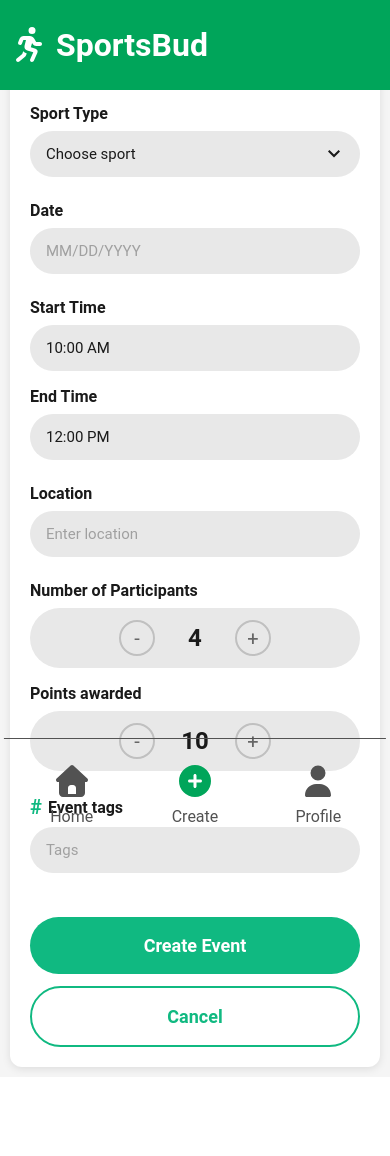
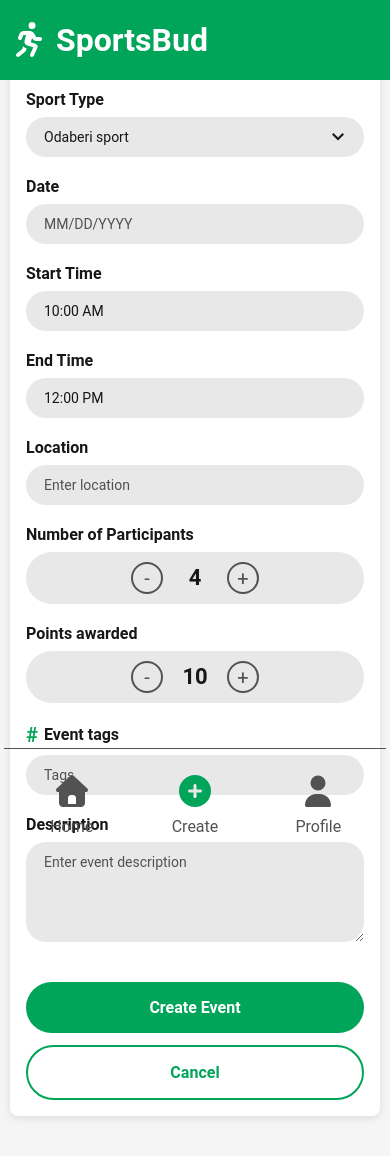
Before and after one commit to ticinovicsara/SportsBud, a React (Vite) app in the folder apps/frontend/: page /create-event in a window 390 px wide. Shown: the top 1156 px of the page. Before the commit the page ends 1077 px from the top, so only its background shows below. Built offline with nearby package versions, Linux system fonts and the light colour scheme.

Commit message:
i think im done, ako ti jos sta ne padne na pamet

```diff
--- a/apps/frontend/src/pages/CreateEventPage/CreateEventPage.jsx
+++ b/apps/frontend/src/pages/CreateEventPage/CreateEventPage.jsx
@@ -1,9 +1,8 @@
 import { useState } from 'react';
-import {SPORTS} from '../../data/sports'
+import { SPORTS } from '../../data/sports';
 import "./createEventPage.css";
 
 function CreateEventPage() {
-
   const [formData, setFormData] = useState({
     sportType: '',
     date: '',
@@ -12,7 +11,8 @@
     location: '',
     participants: 4,
     points: 10,
-    tags: ''
+    tags: '',
+    description: ''
   });
 
   const handleInputChange = (e) => {
@@ -32,8 +32,59 @@
 
   const handleSubmit = (e) => {
     e.preventDefault();
-    console.log('Form submitted:', formData);
-    alert('Event created! Check console for data.');
+
+    // Kreiraj novi event objekt
+    const newEvent = {
+      id: Date.now(), // Jednostavan ID baziran na vremenu
+      title: formData.tags || 'Novi event', // Koristim tags kao title, možeš dodati posebno polje
+      sport: SPORTS.find(s => s.id === parseInt(formData.sportType)),
+      creatorId: 1, // Placeholder - trebat će ti pravi user ID
+      location: {
+        name: formData.location,
+        address: formData.location,
+        lat: 0, // Dodaj koordinate ako imaš
+        lng: 0,
+      },
+      date: formData.date,
+      time: formData.startTime,
+      duration: 90, // Možeš izračunati iz startTime i endTime
+      maxPlayers: formData.participants,
+      currentPlayers: 1, // Creator je prvi participant
+      participants: [
+        { userId: 1, status: 'confirmed' }
+      ],
+      description: formData.description || 'No description provided',
+      requiredLevel: 'intermediate',
+      isPublic: true,
+      createdAt: new Date().toISOString(),
+      status: 'upcoming',
+      points: formData.points,
+    };
+
+    // Dohvati postojeće evente iz localStorage
+    const existingEvents = JSON.parse(localStorage.getItem('events') || '[]');
+
+    // Dodaj novi event
+    existingEvents.push(newEvent);
+
+    // Spremi natrag u localStorage
+    localStorage.setItem('events', JSON.stringify(existingEvents));
+
+    console.log('Event saved:', newEvent);
+    alert('Event successfully created! Check console for details.');
+
+    // Reset forme
+    setFormData({
+      sportType: '',
+      date: '',
+      startTime: '10:00 AM',
+      endTime: '12:00 PM',
+      location: '',
+      participants: 4,
+      points: 10,
+      tags: '',
+      description: ''
+    });
   };
 
   const handleCancel = () => {
@@ -46,7 +97,8 @@
       location: '',
       participants: 4,
       points: 10,
-      tags: ''
+      tags: '',
+      description: ''
     });
   };
 
@@ -64,7 +116,7 @@
               value={formData.sportType}
               onChange={handleInputChange}
             >
-              <option value="">Choose sport</option>
+              <option value="">Odaberi sport</option>
               {SPORTS.map(sport => (
                 <option key={sport.id} value={sport.id}>
                   {sport.icon} {sport.name}
@@ -179,6 +231,18 @@
             />
           </div>
 
+          <div className="form-group">
+            <label className="form-label">Description</label>
+            <textarea
+              className="form-textarea"
+              placeholder="Enter event description"
+              name="description"
+              value={formData.description}
+              onChange={handleInputChange}
+              rows="4"
+            />
+          </div>
+
           <div className="button-group">
             <button type="submit" className="btn btn-primary">
               Create Event
--- a/apps/frontend/src/pages/CreateEventPage/createEventPage.css
+++ b/apps/frontend/src/pages/CreateEventPage/createEventPage.css
@@ -1,24 +1,27 @@
+* {
+  box-sizing: border-box; /* FIX: sprječava padding overflow */
+}
+
 .create-event-page {
   min-height: 100vh;
   background-color: #f5f5f5;
-  padding: 20px;
-  padding-bottom: 100px; /* Prostor za sticky gumb ako ti treba */
+  padding: 80px 20px 120px 20px;
+  width: 100%;
 }
 
 .event-container {
-  max-width: 550px;
+  width: 100%;
   margin: 0 auto;
   background-color: #ffffff;
-  padding: 25px;
+  padding: 30px;
   border-radius: 12px;
   box-shadow: 0 2px 8px rgba(0, 0, 0, 0.1);
-  overflow: hidden;
 }
 
 .event-title {
   font-size: 28px;
   font-weight: 700;
-  color: #1a1a1a;
+  color: #171717;
   margin-bottom: 30px;
 }
 
@@ -26,19 +29,20 @@
   display: flex;
   flex-direction: column;
   gap: 24px;
+  width: 100%;
 }
 
 .form-group {
   display: flex;
   flex-direction: column;
   gap: 8px;
-  flex: 1;
+  width: 100%;
 }
 
 .form-label {
   font-size: 16px;
   font-weight: 600;
-  color: #1a1a1a;
+  color: #171717;
 }
 
 .tags-label {
@@ -48,28 +52,36 @@
 }
 
 .hash-icon {
-  color: #10b981;
+  color: #00a55a;
   font-size: 20px;
   font-weight: 700;
 }
 
 .form-input,
-.form-select {
-  padding: 14px 16px;
+.form-select,
+.form-textarea {
+  padding: 14px 20px;
   font-size: 15px;
   border: none;
   border-radius: 50px;
   background-color: #e8e8e8;
-  color: #1a1a1a;
+  color: #171717;
   outline: none;
   transition: background-color 0.2s;
   width: 100%;
-  max-width: 100%;
   box-sizing: border-box;
 }
 
-.form-input::placeholder {
-  color: #a0a0a0;
+.form-textarea {
+  border-radius: 20px;
+  resize: vertical;
+  min-height: 100px;
+  font-family: inherit;
+}
+
+.form-input::placeholder,
+.form-textarea::placeholder {
+  color: #525252;
 }
 
 .form-select {
@@ -82,13 +94,20 @@
 }
 
 .form-input:focus,
-.form-select:focus {
+.form-select:focus,
+.form-textarea:focus {
   background-color: #d8d8d8;
 }
 
 .form-row {
   display: flex;
   gap: 16px;
+  width: 100%;
+}
+
+.form-row .form-group {
+  flex: 1;
+  min-width: 0;
 }
 
 .counter {
@@ -99,14 +118,16 @@
   padding: 12px 20px;
   background-color: #e8e8e8;
   border-radius: 50px;
+  width: 100%;
 }
 
 .counter-btn {
   width: 36px;
   height: 36px;
-  border: 2px solid #c0c0c0;
+  min-width: 36px;
+  border: 2px solid #525252;
   background-color: transparent;
-  color: #666;
+  color: #525252;
   font-size: 20px;
   border-radius: 50%;
   cursor: pointer;
@@ -114,11 +135,12 @@
   align-items: center;
   justify-content: center;
   transition: all 0.2s;
+  flex-shrink: 0;
 }
 
 .counter-btn:hover {
-  border-color: #10b981;
-  color: #10b981;
+  border-color: #00a55a;
+  color: #00a55a;
 }
 
 .counter-btn:active {
@@ -128,9 +150,10 @@
 .counter-value {
   font-size: 24px;
   font-weight: 600;
-  color: #1a1a1a;
+  color: #171717;
   min-width: 40px;
   text-align: center;
+  flex-shrink: 0;
 }
 
 .button-group {
@@ -138,6 +161,7 @@
   flex-direction: column;
   gap: 12px;
   margin-top: 20px;
+  width: 100%;
 }
 
 .btn {
@@ -152,14 +176,14 @@
 }
 
 .btn-primary {
-  background-color: #10b981;
+  background-color: #00a55a;
   color: white;
 }
 
 .btn-primary:hover {
-  background-color: #0ea270;
+  background-color: #008a4d;
   transform: translateY(-2px);
-  box-shadow: 0 4px 12px rgba(16, 185, 129, 0.3);
+  box-shadow: 0 4px 12px rgba(0, 165, 90, 0.3);
 }
 
 .btn-primary:active {
@@ -168,32 +192,94 @@
 
 .btn-secondary {
   background-color: transparent;
-  color: #10b981;
-  border: 2px solid #10b981;
+  color: #00a55a;
+  border: 2px solid #00a55a;
 }
 
 .btn-secondary:hover {
-  background-color: #f0fdf9;
+  background-color: rgba(0, 165, 90, 0.05);
 }
 
 .btn-secondary:active {
-  background-color: #e0f5f0;
+  background-color: rgba(0, 165, 90, 0.1);
+}
+
+@media (max-width: 768px) {
+  .event-container {
+    padding: 25px;
+  }
+
+  .event-title {
+    font-size: 26px;
+  }
 }
 
 @media (max-width: 600px) {
   .create-event-page {
-    padding: 10px;
+    padding: 15px 15px 120px 15px;
   }
 
   .event-container {
     padding: 20px;
+    border-radius: 8px;
   }
 
   .event-title {
     font-size: 24px;
+    margin-bottom: 24px;
+  }
+
+  .event-form {
+    gap: 20px;
   }
 
   .form-row {
     flex-direction: column;
+    gap: 20px;
+  }
+
+  .form-input,
+  .form-select,
+  .form-textarea {
+    padding: 12px 18px;
+    font-size: 14px;
+  }
+
+  .counter {
+    padding: 10px 16px;
+    gap: 16px;
+  }
+
+  .counter-value {
+    font-size: 22px;
+  }
+
+  .btn {
+    padding: 16px 24px;
+    font-size: 16px;
   }
 }
+
+@media (max-width: 400px) {
+  .create-event-page {
+    padding: 10px 10px 120px 10px;
+  }
+
+  .event-container {
+    padding: 16px;
+  }
+
+  .event-title {
+    font-size: 22px;
+  }
+
+  .counter {
+    gap: 12px;
+  }
+
+  .counter-btn {
+    width: 32px;
+    height: 32px;
+    min-width: 32px;
+  }
+}
--- a/package.json
+++ b/package.json
@@ -25,6 +25,9 @@
     "packages/*"
   ],
   "dependencies": {
+    "@fortawesome/fontawesome-svg-core": "^7.1.0",
+    "@fortawesome/free-solid-svg-icons": "^7.1.0",
+    "@fortawesome/react-fontawesome": "^3.1.1",
     "@prisma/client": "^6.17.0",
     "express": "^5.1.0",
     "prisma": "^6.17.0"
```
Also changed, not shown: 1 other file (tests, documents, lock files or other folders). Lines whose indentation alone changed are shown as unchanged.
